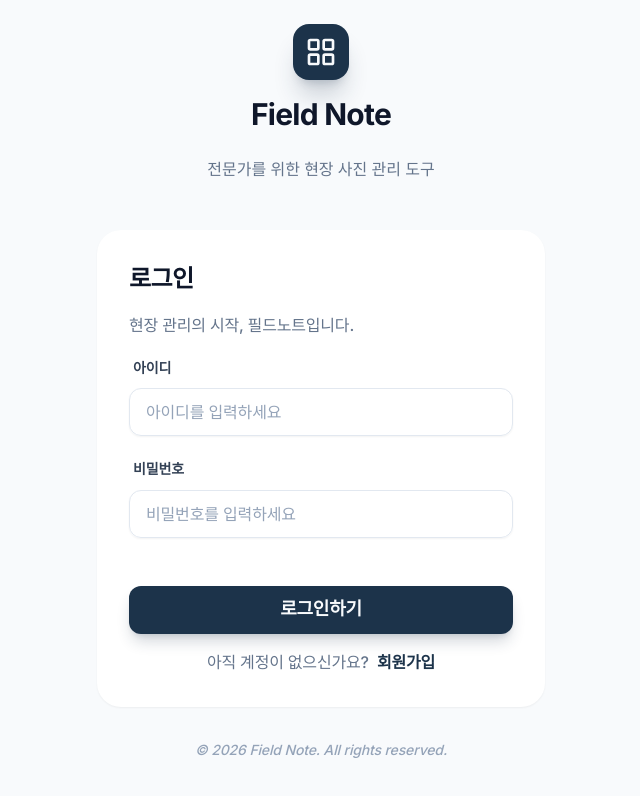
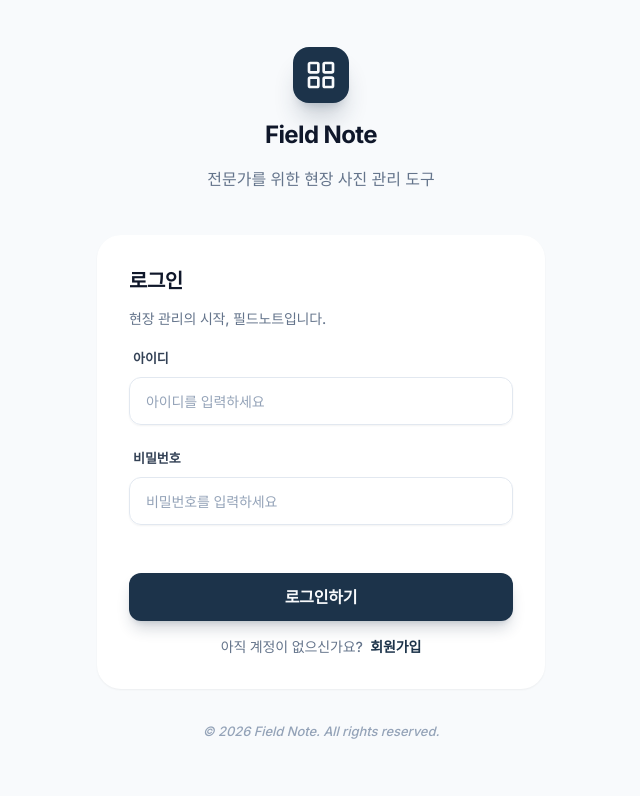
Before and after one commit to aohus/snap-to-report-frontend, a React (Vite) app: page /login in a window 1280 px wide. Shown: the top 796 px of the page, without its empty margins (319-959 px from the left). Built offline with nearby package versions, Linux system fonts and the light colour scheme.

Commit message:
feat(ui): refine typography hierarchy and tailwind scale for high-density UI

```diff
--- a/src/index.css
+++ b/src/index.css
@@ -91,40 +91,40 @@
   }
 
   html {
-    font-size: 16px; /* Revert to 16px but use more precise rem values */
+    font-size: 16px;
     -webkit-font-smoothing: antialiased;
     -moz-osx-font-smoothing: grayscale;
   }
 
   body {
     @apply bg-background text-foreground selection:bg-primary/10 selection:text-primary;
-    font-family: 'Inter', 'Pretendard', system-ui, sans-serif;
-    font-feature-settings: "cv02", "cv03", "cv04", "cv11";
-    line-height: 1.6;
+    font-family: 'Inter Variable', 'Inter', 'Pretendard Variable', 'Pretendard', system-ui, sans-serif;
+    font-feature-settings: "cv02", "cv03", "cv04", "cv11", "ss01";
+    line-height: 1.5;
   }
 
   h1, h2, h3, h4, h5, h6 {
-    @apply font-bold tracking-tight text-slate-900;
-    line-height: 1.25;
+    @apply font-semibold tracking-tight text-foreground;
+    line-height: 1.2;
   }
 
-  h1 { @apply text-3xl md:text-4xl mb-6; }
-  h2 { @apply text-2xl md:text-3xl mb-4; }
-  h3 { @apply text-xl md:text-2xl mb-3; }
+  h1 { @apply text-2xl md:text-3xl mb-4; }
+  h2 { @apply text-xl md:text-2xl mb-3; }
+  h3 { @apply text-lg md:text-xl mb-2; }
 
   p {
-    @apply leading-relaxed text-slate-600 mb-4;
+    @apply leading-normal text-muted-foreground mb-3;
   }
 
   /* Custom Scrollbar for a cleaner look */
   .custom-scrollbar::-webkit-scrollbar {
-    width: 6px;
-    height: 6px;
+    width: 4px;
+    height: 4px;
   }
   .custom-scrollbar::-webkit-scrollbar-track {
     @apply bg-transparent;
   }
   .custom-scrollbar::-webkit-scrollbar-thumb {
-    @apply bg-slate-200 rounded-full hover:bg-slate-300 transition-colors;
+    @apply bg-slate-200/50 rounded-full hover:bg-slate-300 transition-colors;
   }
 }
--- a/tailwind.config.ts
+++ b/tailwind.config.ts
@@ -79,21 +79,25 @@ export default {
         }
       },
       fontFamily: {
-        sans: ["Inter", "Pretendard", "system-ui", "sans-serif"],
-        mono: ["JetBrains Mono", "ui-monospace", "monospace"],
+        sans: ["Inter Variable", "Inter", "Pretendard Variable", "Pretendard", "system-ui", "sans-serif"],
+        mono: ["JetBrains Mono Variable", "JetBrains Mono", "ui-monospace", "monospace"],
       },
       fontSize: {
-        'xs': ['0.75rem', { lineHeight: '1.5', letterSpacing: '-0.01em' }],
-        'sm': ['0.875rem', { lineHeight: '1.5', letterSpacing: '-0.01em' }],
-        'base': ['1rem', { lineHeight: '1.6', letterSpacing: '-0.011em' }],
-        'lg': ['1.125rem', { lineHeight: '1.6', letterSpacing: '-0.015em' }],
-        'xl': ['1.25rem', { lineHeight: '1.5', letterSpacing: '-0.02em' }],
-        '2xl': ['1.5rem', { lineHeight: '1.4', letterSpacing: '-0.025em' }],
+        '2xs': ['0.625rem', { lineHeight: '1rem', letterSpacing: '0.01em' }],
+        'xs': ['0.75rem', { lineHeight: '1rem', letterSpacing: '0.01em' }],
+        'sm': ['0.8125rem', { lineHeight: '1.25rem', letterSpacing: '-0.005em' }],
+        'base': ['0.875rem', { lineHeight: '1.25rem', letterSpacing: '-0.01em' }],
+        'lg': ['1rem', { lineHeight: '1.5rem', letterSpacing: '-0.015em' }],
+        'xl': ['1.125rem', { lineHeight: '1.75rem', letterSpacing: '-0.02em' }],
+        '2xl': ['1.25rem', { lineHeight: '1.75rem', letterSpacing: '-0.025em' }],
+        '3xl': ['1.5rem', { lineHeight: '2rem', letterSpacing: '-0.03em' }],
       },
       boxShadow: {
-        'professional': '0 4px 12px -2px rgb(0 0 0 / 0.12), 0 2px 8px -2px rgb(0 0 0 / 0.06)',
-        'emphasis': '0 12px 24px -4px rgb(0 0 0 / 0.15), 0 8px 12px -4px rgb(0 0 0 / 0.1)',
-        'elevated': '0 25px 35px -5px rgb(0 0 0 / 0.2), 0 12px 15px -5px rgb(0 0 0 / 0.15)',
+        'subtle': '0 1px 2px 0 rgb(0 0 0 / 0.05)',
+        'professional': '0 1px 3px 0 rgb(0 0 0 / 0.1), 0 1px 2px -1px rgb(0 0 0 / 0.1)',
+        'emphasis': '0 4px 6px -1px rgb(0 0 0 / 0.1), 0 2px 4px -2px rgb(0 0 0 / 0.1)',
+        'elevated': '0 10px 15px -3px rgb(0 0 0 / 0.1), 0 4px 6px -4px rgb(0 0 0 / 0.1)',
+        'glass': 'inset 0 0 0 1px rgba(255, 255, 255, 0.1)',
       },
       borderRadius: {
         lg: "var(--radius)",
```
